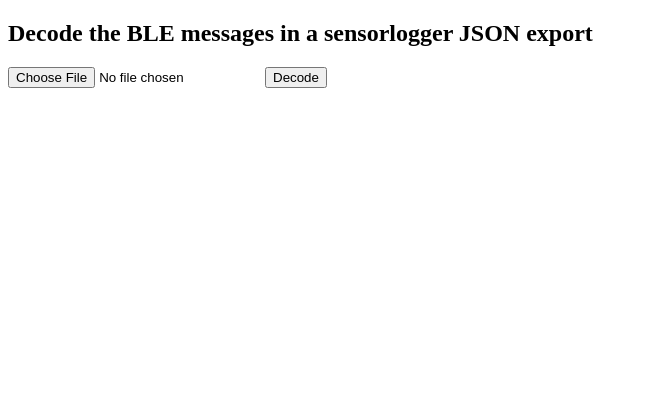
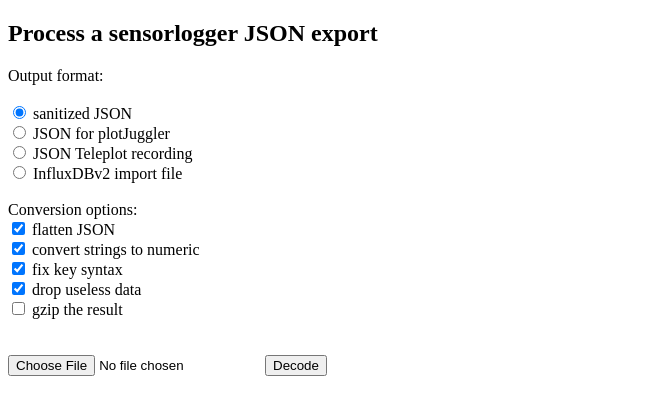
Before and after one commit to mhaberler/sensorlogger-utils, a Flask app: page / in a window 1280 px wide. Shown: the top 415 px of the page, without its empty margins (0-648 px from the left). Run offline with Flask 3, Linux system fonts and the light colour scheme.

Commit message:
start sensorlogger form

```diff
--- a/online-decoder/app_decoder.py
+++ b/online-decoder/app_decoder.py
@@ -35,6 +35,7 @@ app.config["UPLOAD_FOLDER"] = "/tmp/sensorlogger-upload"
 ALLOWED_EXTENSIONS = ["zip", "json"]
 
 reader = codecs.getreader("utf-8")
+
 
 def allowed_file(filename):
     return "." in filename and filename.rsplit(".", 1)[1].lower() in ALLOWED_EXTENSIONS
@@ -80,7 +81,7 @@ def decode(input, debug=False, customDecoder=None):
             # see https://github.com/theengs/decoder/blob/development/examples/python/ScanAndDecode.py
             data = {}
             if meta["localName"]:
-               data["name"] = meta["localName"]
+                data["name"] = meta["localName"]
             sl = meta["serviceUUIDs"][0]
             if len(sl) > 4:
                 sl = sl[4:8]
@@ -107,7 +108,7 @@ def decode(input, debug=False, customDecoder=None):
                     sample["decoded"] = result
                     continue
             # try splitting up the advertisement
-            tlv = TLV(len_size=1,ltv=True,lenTV=True)
+            tlv = TLV(len_size=1, ltv=True, lenTV=True)
             tlv.set_tag_map(bleads.bleAdvConfig)
             tlv.parse_array(bytes(bytearray.fromhex(data["manufacturerdata"])))
             if bleads.BLE_HS_ADV_TYPE_MFG_DATA in tlv:  # ha!
@@ -163,37 +164,59 @@ def massage(fa):
 def index():
     return render_template("index.html")
 
-
-# @app.route("/download")
-# def download():
-#     return render_template("index.html")
+# receive a JSON file by upload
+# convert as per options
+@app.route("/sensorlogger",methods=["GET", "POST"])
+def sensorlogger():
+    if request.method == "GET":
+        return render_template("sensorlogger.html")
+    if request.method == "POST":
+        options = request.form['options']
+        destfmt = request.form['destfmt']
+        # if "download" in request.form:
+        #     return {}
+        # elif "watch" in request.form:
+        #     return {}
+        files = request.files.getlist("files")
+        for file in files:
+            fn = secure_filename(file.filename)
+            if fn and allowed_file(fn):
+                input = file.stream.read()
+                # input = file.stream._file.getvalue()
+                output = decode(input, customDecoder=custom.Decoder)
+                base, ext = os.path.splitext(fn)
+                response = make_response(
+                    send_file(
+                        output, download_name=base + "-decoded" + ext, as_attachment=True
+                    )
+                )
+                return response
 
 
-@app.route("/form",methods=["GET", "POST"])
+@app.route("/form", methods=["GET", "POST"])
 def form():
-    if request.method == 'GET':
+    if request.method == "GET":
         return render_template("form.html")
-    if request.method == 'POST':
-        #option = request.form['options']
-        if 'download' in request.form:
+    if request.method == "POST":
+        # option = request.form['options']
+        if "download" in request.form:
             return {}
-        elif 'watch' in request.form:
+        elif "watch" in request.form:
             return {}
-
-
 
 
 @app.route("/traj", methods=["POST"])
 def traj():
     j = json.loads(request.data)
-    f = open('traj-orig.json', 'w')
+    f = open("traj-orig.json", "w")
     f.write(json.dumps(j, indent=4))
     f.close()
-    f = open('traj-geojson.json', 'w')
+    f = open("traj-geojson.json", "w")
     m = massage(j)
     f.write(geojson.dumps(m, indent=4))
     f.close()
     return {}
+
 
 @app.route("/upload", methods=["POST"])
 def upload():
@@ -207,26 +230,6 @@ def upload():
             )
     return redirect("/")  # change to redirect to your own url
 
-
-# receive a JSON file by upload
-# convert BLE ads
-# send JSON file as <basename>-decoded.json
-@app.route("/decode_ble", methods=["POST"])
-def decode_ble():
-    files = request.files.getlist("files")
-    for file in files:
-        fn = secure_filename(file.filename)
-        if fn and allowed_file(fn):
-            input = file.stream.read()
-            # input = file.stream._file.getvalue()
-            output = decode(input, customDecoder=custom.Decoder)
-            base, ext = os.path.splitext(fn)
-            response = make_response(
-                send_file(
-                    output, download_name=base + "-decoded" + ext, as_attachment=True
-                )
-            )
-            return response
 
 
 # upload several files
@@ -261,5 +264,11 @@ def postzip():
     return str(file_names)
 
 
+# @app.route("/download")
+# def download():
+#     return render_template("index.html")
+
+
+
 if __name__ == "__main__":
     app.run(debug=True, port=5000)
--- a/online-decoder/templates/index.html
+++ b/online-decoder/templates/index.html
@@ -3,7 +3,7 @@
 
 <head>
     <meta charset="utf-8" />
-    <title>Sensorlogger online BLE decoder</title>
+    <title>Sensorlogger log processor</title>
 
 </head>
 
@@ -15,10 +15,25 @@
         <input type="submit" value="Upload">
     </form> -->
 
-    <h2>Decode the BLE messages in a sensorlogger JSON export</h2>
+    <h2>Process a sensorlogger JSON export</h2>
 
     <form action="/decode_ble" method="post" enctype="multipart/form-data">
-        <input type="file" name="files" >
+        Output format:<br>
+        <br>
+        <input type="radio" name="destfmt"  value="canonical" checked> sanitized JSON<br>
+        <input type="radio" name="destfmt"  value="plotjuggler"> JSON for plotJuggler <br>
+        <input type="radio" name="destfmt"  value="teleplot"> JSON Teleplot recording<br>
+        <input type="radio" name="destfmt"  value="influxdbv2"> InfluxDBv2 import file<br>
+        <br>
+        Conversion options:<br>
+        <input type="checkbox" name="options" value="flatten_json" checked> flatten JSON <br>
+        <input type="checkbox" name="options" value="strings_to_numeric" checked> convert strings to numeric<br>
+        <input type="checkbox" name="options" value="fix_keys" checked> fix key syntax<br>
+        <input type="checkbox" name="options" value="drop_useless" checked> drop useless data<br>
+        <input type="checkbox" name="options" value="gzip"> gzip the result<br>
+        <br>
+        <br>
+        <input type="file" name="files">
         <input type="submit" value="Decode">
     </form>
 
```
Also changed, not shown: online-decoder/templates/sensorlogger.html (added, +33 -0 lines).
